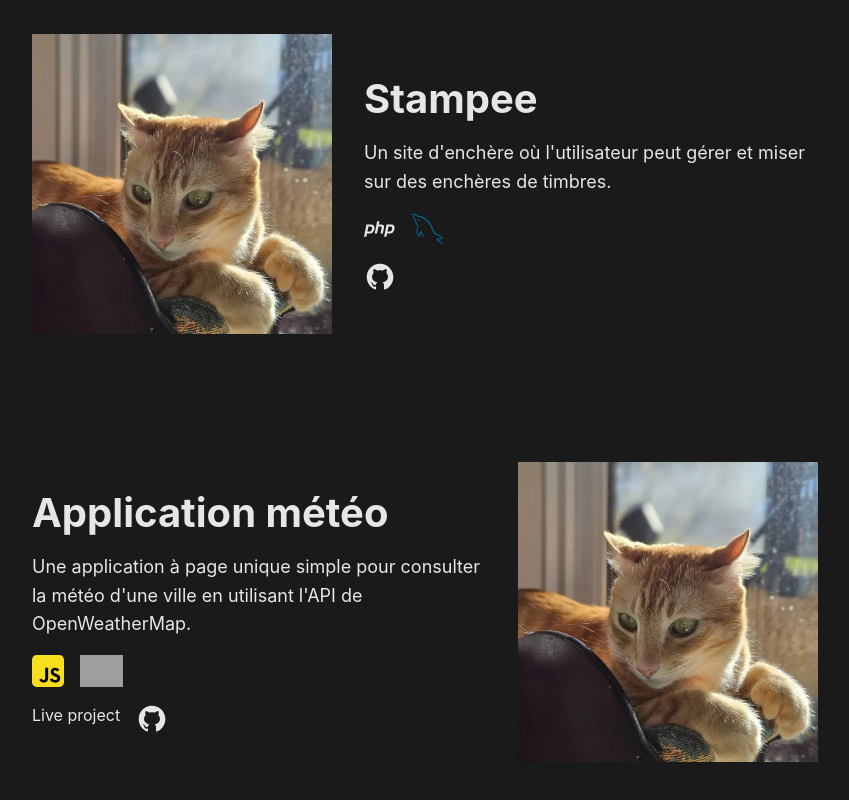
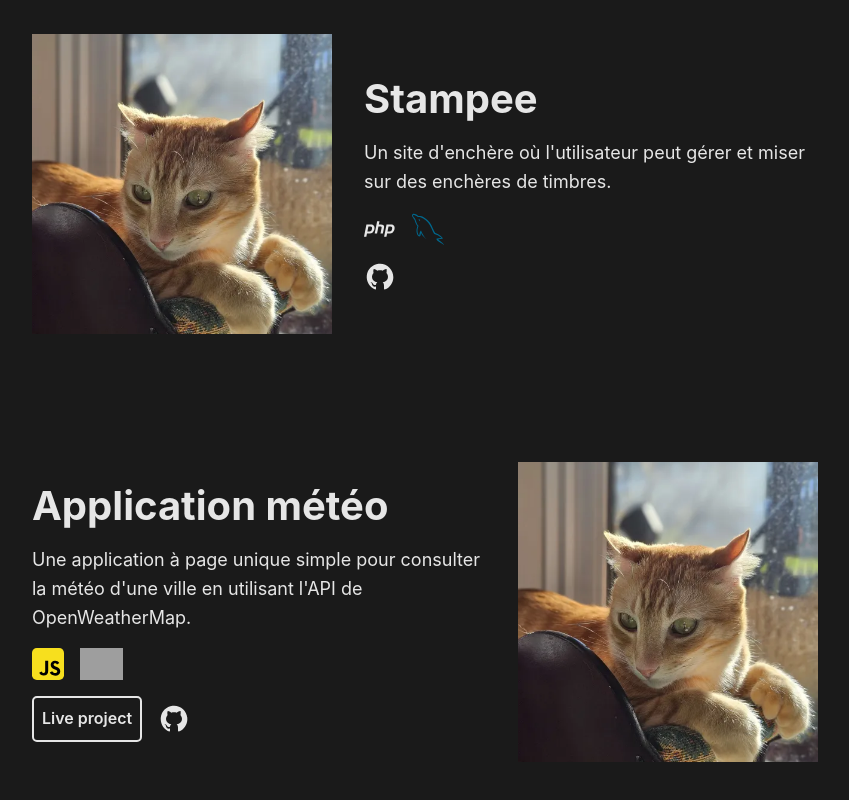
Before and after one commit to ysimard94/portfolio, a Vue app: page /portfolio in a window 1280 px wide. Shown: the part 1002-1802 px from the top of the page, without its empty margins (415-1264 px from the left). Built offline with nearby package versions, Linux system fonts and the light colour scheme; grey boxes are pictures that could not be loaded.

Commit message:
Styled live project button

```diff
--- a/src/App.vue
+++ b/src/App.vue
@@ -77,6 +77,45 @@ main {
     max-width: 850px;
 }
 
+/* ----- Call to action button ------ */
+
+.call-to-action {
+    position: relative;
+    width: fit-content;
+    padding: 0.5rem;
+    border: 2px solid var(--color-text);
+    border-radius: 5px;
+    font-weight: 600;
+    color: inherit;
+    background-color: inherit;
+    cursor: pointer;
+    transition: color 200ms ease-in-out;
+}
+
+.call-to-action:before {
+    content: "";
+    position: absolute;
+    top: 0;
+    left: 0;
+    width: 100%;
+    height: 100%;
+    background: var(--accent-color);
+    transition: 250ms;
+    transform-origin: bottom;
+    transform: scaleY(0);
+    z-index: -1;
+}
+
+.call-to-action:hover:before,
+.call-to-action:focus-visible:before {
+    transition: transform 250ms;
+    transform: scaleY(1);
+}
+
+.call-to-action:hover {
+    color: white;
+}
+
 /*------------- View animation  --------------*/
 
 .slide-enter-active,
--- a/src/views/HomeView.vue
+++ b/src/views/HomeView.vue
@@ -112,38 +112,6 @@
 </template>
 
 <style scoped>
-.call-to-action {
-    position: relative;
-    width: fit-content;
-    padding: 0.5rem;
-    border: 2px solid var(--color-text);
-    border-radius: 5px;
-    font-weight: 600;
-    color: inherit;
-    background-color: inherit;
-    cursor: pointer;
-}
-
-.call-to-action:before {
-    content: "";
-    position: absolute;
-    top: 0;
-    left: 0;
-    width: 100%;
-    height: 100%;
-    background: var(--accent-color);
-    transition: 250ms;
-    transform-origin: bottom;
-    transform: scaleY(0);
-    z-index: -1;
-}
-
-.call-to-action:hover:before,
-.call-to-action:focus-visible:before {
-    transition: transform 250ms;
-    transform: scaleY(1);
-}
-
 /* ----- General ----- */
 section {
     display: flex;
--- a/src/views/PortfolioView.vue
+++ b/src/views/PortfolioView.vue
@@ -61,7 +61,11 @@ export default {
                     </button>
                 </div>
                 <div class="social-media">
-                    <a :href="project.link" v-if="project.link" target="_blank"
+                    <a
+                        :href="project.link"
+                        v-if="project.link"
+                        target="_blank"
+                        class="call-to-action"
                         >Live project</a
                     >
                     <a :href="project.github" target="_blank" class="github-btn"
@@ -153,6 +157,7 @@ svg {
 
 .social-media {
     display: flex;
+    align-items: center;
     gap: 1rem;
 }
 
```
